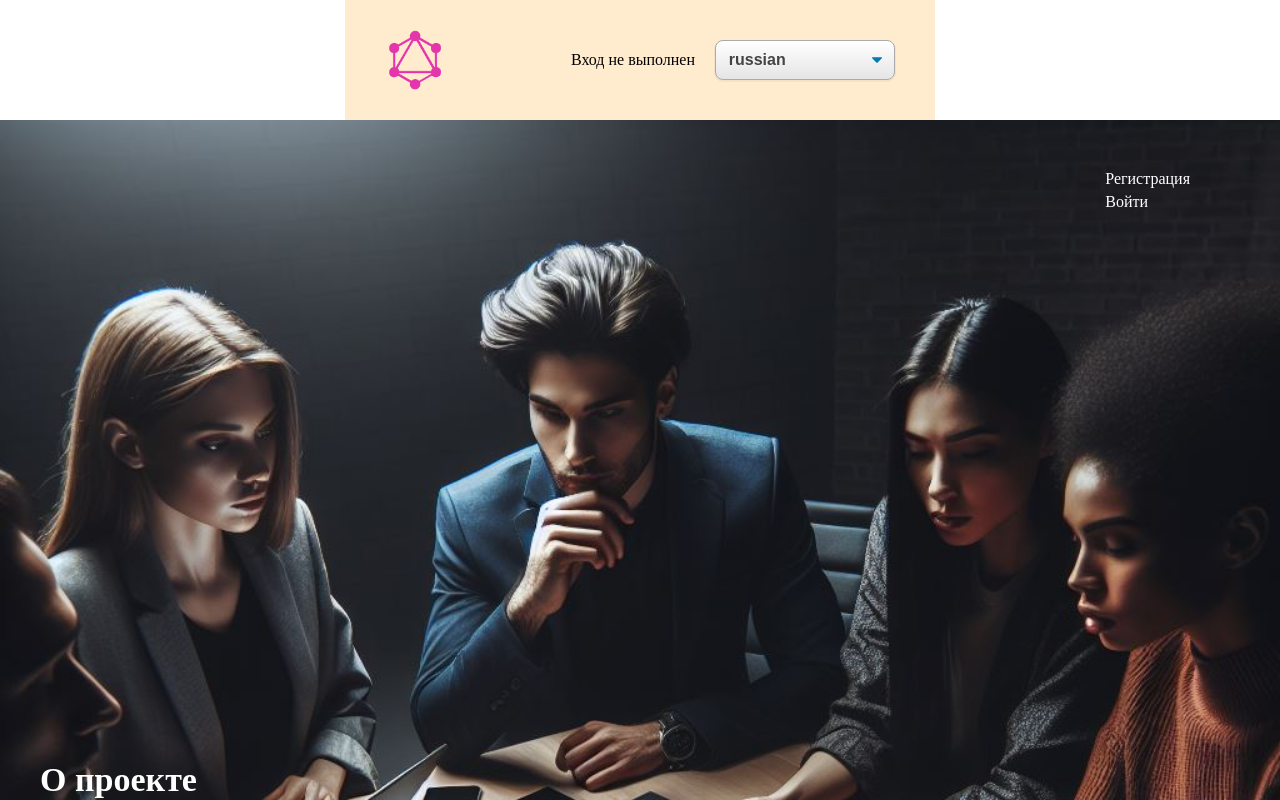
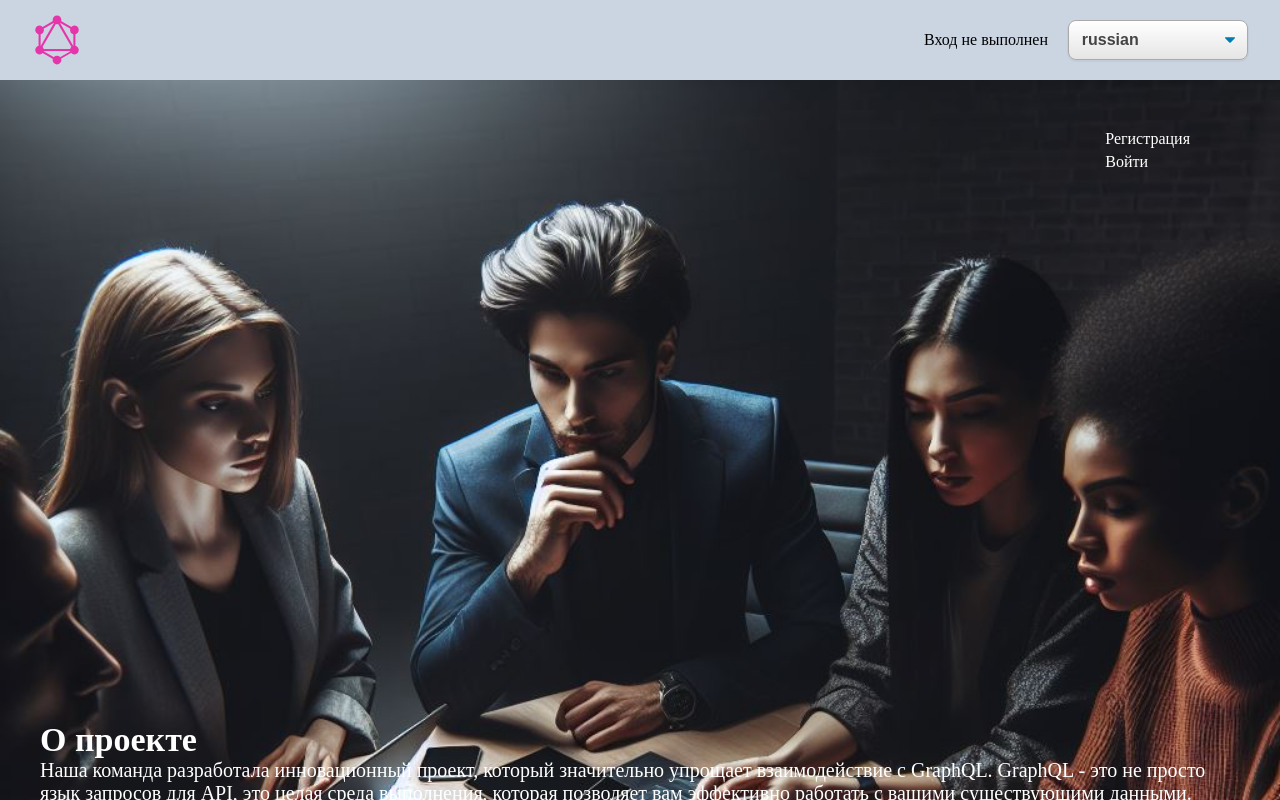
Before and after one commit to baranovdv/graphiql-app, a React app: page / in a window 1280 px wide. Shown: the top 800 px of the page. Built offline with nearby package versions, Linux system fonts and the light colour scheme; no server answers; the HTML template or start-up script is replaced by a standard one.

Commit message:
refactor: header refactor 0.5

```diff
--- a/src/App.css
+++ b/src/App.css
@@ -6,6 +6,8 @@
 
 body {
     margin: 0;
+    background: rgba(203, 213, 225, 1);
+    overflow-x: hidden;
 }
 
 .main {
--- a/src/components/Footer/footer.module.css
+++ b/src/components/Footer/footer.module.css
@@ -3,7 +3,7 @@
   width: 100%;
   height: 70px;
   padding: 0 3rem;
-  background-color: darkslategray;
+  background-color: var(--footer-bg-color);
   display: flex;
   flex-direction: row;
   justify-content: space-between;
--- a/src/components/Header/Header.module.css
+++ b/src/components/Header/Header.module.css
@@ -1,16 +1,11 @@
-:root {
-    --max-width: 1440px;
-}
-
 header {
-    max-width: var(--max-width);
-    padding: 0 40px;
-    margin: 0 auto;
-    height: 120px;
     display: flex;
+    justify-content: space-between;
     align-items: center;
-    justify-content: space-between;
-    background-color: blanchedalmond;
+    height: 80px;
+    width: 100%;
+    padding: 0rem 2rem;
+    /* background-color: rgba(255, 255, 255, 0.3); */
     position: sticky;
     top: 0;
     transition: all 0.5s ease-in-out;
@@ -18,13 +13,12 @@ header {
 }
 
 header.scrolled {
-    background-color: darkslategray;
-    height: 70px;
+    background-color: var(--header-bg-color-active);
+    height: 60px;
 }
 
 .headerLogo {
-    height: 60px;
-    cursor: pointer;
+    height: 50px;
 }
 
 .headerTool {
--- a/src/components/Header/Header.tsx
+++ b/src/components/Header/Header.tsx
@@ -1,8 +1,9 @@
 import { useEffect, useState } from 'react';
+import { useAuthState } from 'react-firebase-hooks/auth';
 import { useLocale, useLocaleDispatch } from '../../context/StoreContext';
 import { AppLanguages } from '../../types/types';
-import { useAuthState } from 'react-firebase-hooks/auth';
 import { auth, logout } from '../../firebase';
+import Logo from '../../assets/img/Logo.svg';
 import classes from './Header.module.css';
 
 export default function Header() {
@@ -13,7 +14,7 @@ export default function Header() {
   const dispatch = useLocaleDispatch();
 
   const checkScroll = () => {
-    setIsScrolled(window.scrollY > 0);
+    setIsScrolled(window.scrollY > 5);
   };
   const [user, loading] = useAuthState(auth);
   useEffect(() => {
@@ -24,11 +25,7 @@ export default function Header() {
   }, []);
   return (
     <header className={isScrolled ? classes.scrolled : ''}>
-      <img
-        className={classes.headerLogo}
-        src="../../public/logo.png"
-        alt="logo"
-      />
+      <img className={classes.headerLogo} src={Logo} alt="logo" />
       <div className={classes.headerTool}>
         {!loading && user && (
           <>
@@ -41,7 +38,7 @@ export default function Header() {
               className={classes.headerExit}
               onClick={logout}
             >
-              Выйти
+              {strings.logout}
             </button>
           </>
         )}
--- a/src/index.css
+++ b/src/index.css
@@ -1 +1,2 @@
-@import 'styles/normalize.css'
+@import 'styles/normalize.css';
+@import 'styles/common.css';
--- /dev/null
+++ b/src/styles/common.css
@@ -0,0 +1,6 @@
+:root {
+  --main-bg-color: rgba(203, 213, 225, 1);
+  --footer-bg-color: rgba(47, 79, 79, 0.8);
+  --header-bg-color: rgba(47, 79, 79, 0.8);
+  --header-bg-color-active: rgba(47, 79, 79, 0.5);
+}
```
Also changed, not shown: src/assets/img/Logo.svg (added).
